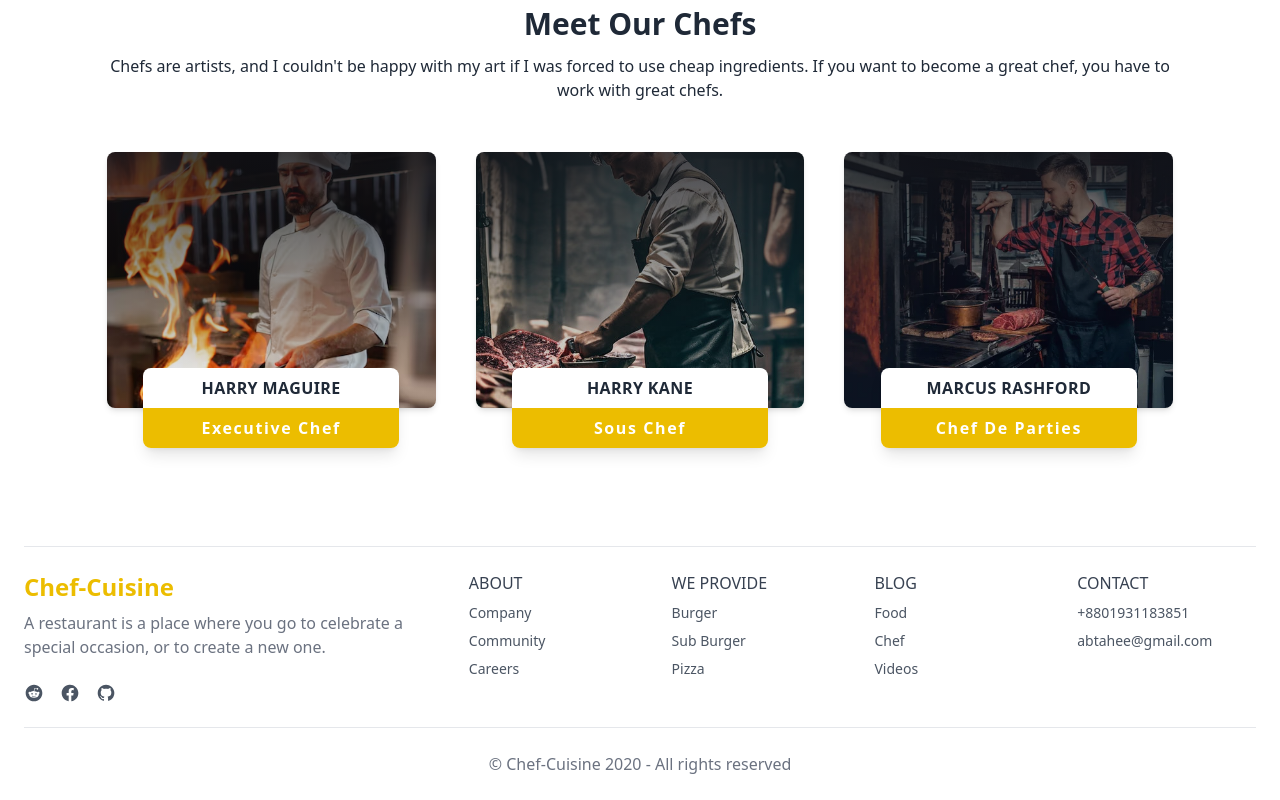
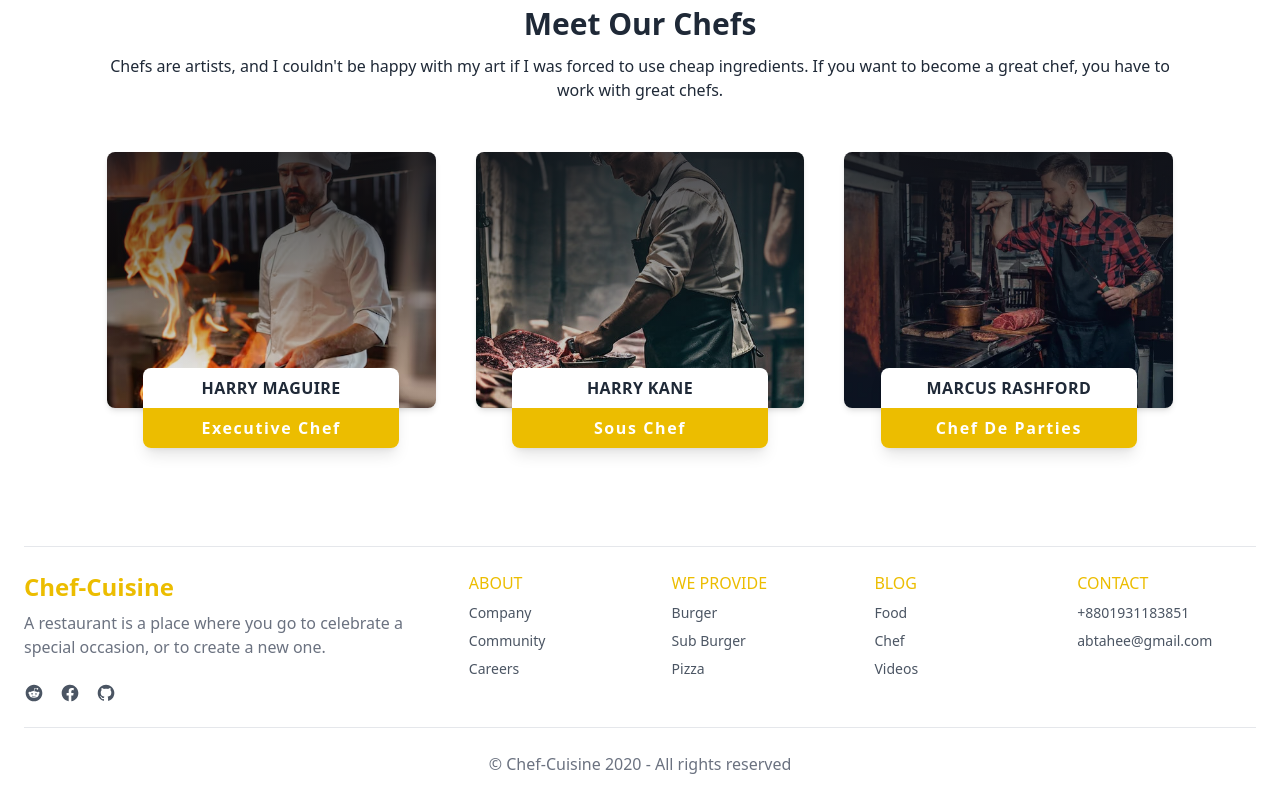
Before and after one commit to abtaheetaseen/Chef-Cuisine-Client, a React (Vite) app: page / in a window 1280 px wide. Shown: the part 1028-1828 px from the top of the page. Built offline with nearby package versions, Linux system fonts and the light colour scheme; no server answers.

Commit message:
sixth commit

```diff
--- a/src/components/Footer.jsx
+++ b/src/components/Footer.jsx
@@ -17,7 +17,7 @@ const Footer = () => {
 
                     <div className="flex mt-6 -mx-2">
                         <a href="#"
-                            className="mx-2 text-gray-600 transition-colors duration-300 dark:text-gray-300 hover:text-blue-500 dark:hover:text-blue-400"
+                            className="mx-2 text-gray-600 transition-colors duration-300 dark:text-gray-300 hover:text-[#ECBD00] dark:hover:text-[#ECBD00]"
                             aria-label="Reddit">
                             <svg className="w-5 h-5 fill-current" viewBox="0 0 24 24" fill="none" xmlns="http://www.w3.org/2000/svg">
                                 <path
@@ -27,7 +27,7 @@ const Footer = () => {
                         </a>
 
                         <a href="#"
-                            className="mx-2 text-gray-600 transition-colors duration-300 dark:text-gray-300 hover:text-blue-500 dark:hover:text-blue-400"
+                            className="mx-2 text-gray-600 transition-colors duration-300 dark:text-gray-300 hover:text-[#ECBD00] dark:hover:text-[#ECBD00]"
                             aria-label="Facebook">
                             <svg className="w-5 h-5 fill-current" viewBox="0 0 24 24" fill="none" xmlns="http://www.w3.org/2000/svg">
                                 <path
@@ -37,7 +37,7 @@ const Footer = () => {
                         </a>
 
                         <a href="#"
-                            className="mx-2 text-gray-600 transition-colors duration-300 dark:text-gray-300 hover:text-blue-500 dark:hover:text-blue-400"
+                            className="mx-2 text-gray-600 transition-colors duration-300 dark:text-gray-300 hover:text-[#ECBD00] dark:hover:text-[#ECBD00]"
                             aria-label="Github">
                             <svg className="w-5 h-5 fill-current" viewBox="0 0 24 24" fill="none" xmlns="http://www.w3.org/2000/svg">
                                 <path
@@ -52,28 +52,28 @@ const Footer = () => {
             <div className="mt-6 lg:mt-0 lg:flex-1">
                 <div className="grid grid-cols-1 gap-6 sm:grid-cols-2 md:grid-cols-3 lg:grid-cols-4">
                     <div>
-                        <h3 className="text-gray-700 uppercase dark:text-white">About</h3>
+                        <h3 className="text-[#ECBD00] uppercase">About</h3>
                         <a href="#" className="block mt-2 text-sm text-gray-600 dark:text-gray-400 hover:underline">Company</a>
                         <a href="#" className="block mt-2 text-sm text-gray-600 dark:text-gray-400 hover:underline">Community</a>
                         <a href="#" className="block mt-2 text-sm text-gray-600 dark:text-gray-400 hover:underline">Careers</a>
                     </div>
 
                     <div>
-                        <h3 className="text-gray-700 uppercase dark:text-white">We Provide</h3>
+                        <h3 className="text-[#ECBD00] uppercase">We Provide</h3>
                         <a href="#" className="block mt-2 text-sm text-gray-600 dark:text-gray-400 hover:underline">Burger</a>
                         <a href="#" className="block mt-2 text-sm text-gray-600 dark:text-gray-400 hover:underline">Sub Burger</a>
                         <a href="#" className="block mt-2 text-sm text-gray-600 dark:text-gray-400 hover:underline">Pizza</a>
                     </div>
 
                     <div>
-                        <h3 className="text-gray-700 uppercase dark:text-white">Blog</h3>
+                        <h3 className="text-[#ECBD00] uppercase">Blog</h3>
                         <a href="#" className="block mt-2 text-sm text-gray-600 dark:text-gray-400 hover:underline">Food</a>
                         <a href="#" className="block mt-2 text-sm text-gray-600 dark:text-gray-400 hover:underline">Chef</a>
                         <a href="#" className="block mt-2 text-sm text-gray-600 dark:text-gray-400 hover:underline">Videos</a>
                     </div>
 
                     <div>
-                        <h3 className="text-gray-700 uppercase dark:text-white">Contact</h3>
+                        <h3 className="text-[#ECBD00] uppercase">Contact</h3>
                         <span className="block mt-2 text-sm text-gray-600 dark:text-gray-400 hover:underline">+8801931183851</span>
                         <span className="block mt-2 text-sm text-gray-600 dark:text-gray-400 hover:underline">abtahee@gmail.com</span>
                     </div>
```
